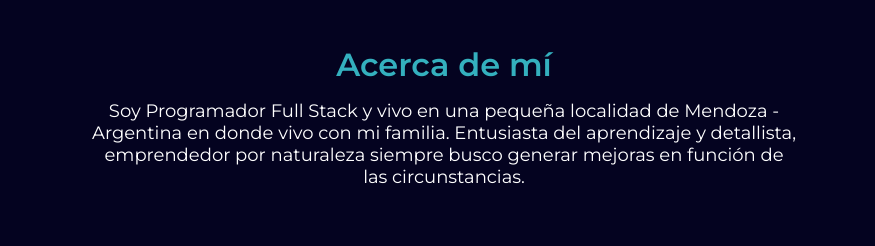
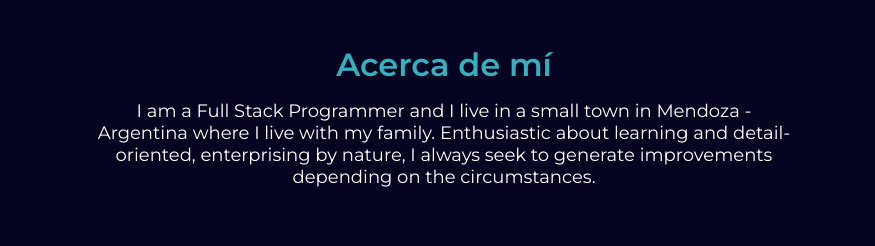
Before and after one commit to PabloBona/portfolio, a plain HTML site: page index.html in a window 1280 px wide. Shown: the part 706-952 px from the top of the page, without its empty margins (196-1071 px from the left). Drawn offline with nearby package versions, Linux system fonts and the light colour scheme.

Commit message:
Add english

```diff
--- a/index.html
+++ b/index.html
@@ -71,8 +71,8 @@
         <div class="aboutmeTitle">
             <div class="textServices">
                 <h2><span>Acerca de mí</span></h2>
-                <p>Soy Programador Full Stack y vivo en una pequeña localidad de Mendoza - Argentina en donde vivo con mi familia.
-                    Entusiasta del aprendizaje y detallista, emprendedor por naturaleza siempre busco generar mejoras en función de las circunstancias. </p>
+                <p>I am a Full Stack Programmer and I live in a small town in Mendoza - Argentina where I live with my family.
+                    Enthusiastic about learning and detail-oriented, enterprising by nature, I always seek to generate improvements depending on the circumstances. </p>
             </div>
         </div>
 
```
